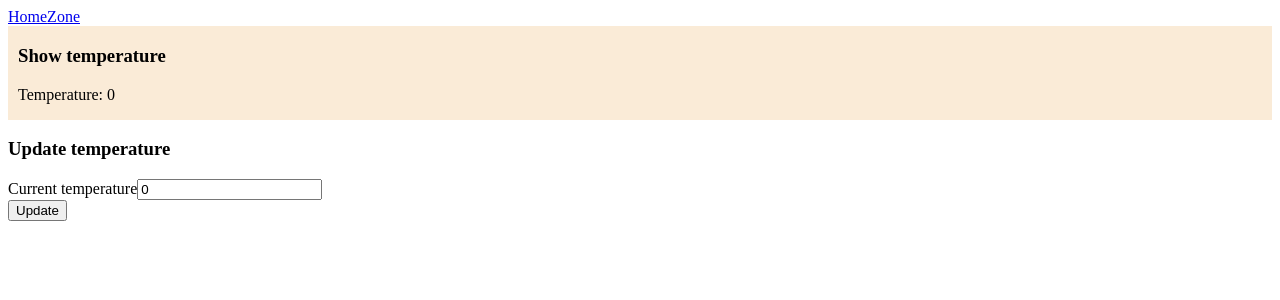
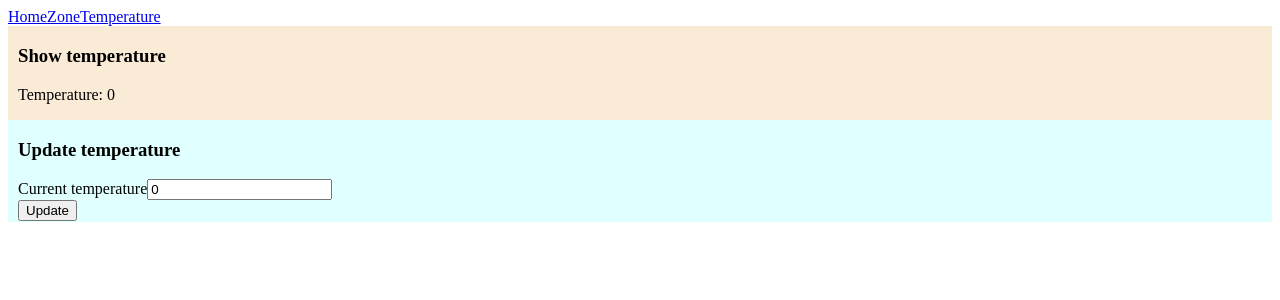
Before and after one commit to The-Modysseus/AFE, an Angular app in the folder AFELesson3/exercise-03/: page /temperature in a window 1280 px wide. Shown: the top 300 px of the page. Built offline with nearby package versions, Linux system fonts and the light colour scheme.

Commit message:
Add temperature component to navigation bar and style the update temperature component

```diff
--- a/AFELesson3/exercise-03/src/app/app.component.html
+++ b/AFELesson3/exercise-03/src/app/app.component.html
@@ -1,5 +1,6 @@
 <nav>
   <a routerLink="">Home</a>
   <a routerLink="zone">Zone</a>
+  <a routerLink="temperature">Temperature</a>
 </nav>
 <router-outlet></router-outlet>
--- a/AFELesson3/exercise-03/src/app/update-temperature/update-temperature.component.css
+++ b/AFELesson3/exercise-03/src/app/update-temperature/update-temperature.component.css
@@ -0,0 +1,4 @@
+.update-temperature {
+    background-color: lightcyan;
+    padding: 0.01rem 10px;
+  }
```
